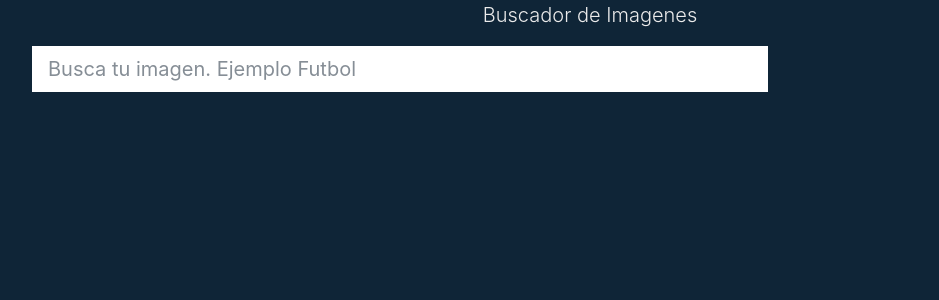
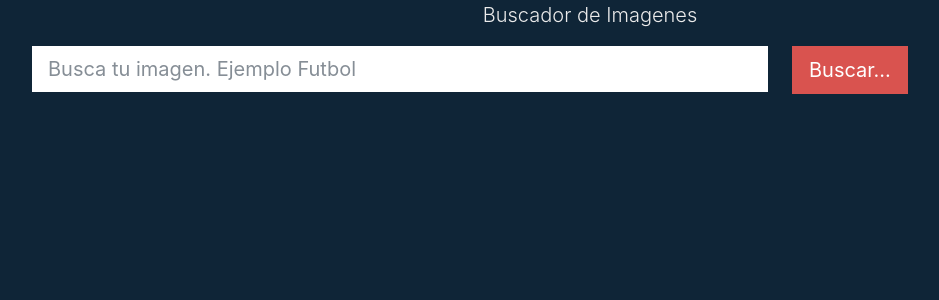
Before and after one commit to alexpizarro3/imagesearch, a React (Create React App) app: page / in a window 1280 px wide. Shown: the top 300 px of the page, without its empty margins (50-989 px from the left). Built offline with nearby package versions, Linux system fonts and the light colour scheme.

Commit message:
BottonAdded

```diff
--- a/src/App.js
+++ b/src/App.js
@@ -1,16 +1,21 @@
+import React, { Component } from 'react';
 import Buscador from "./componentes/Buscador";
 
+class App extends Component {
 
-function App() {
+  render() {
     return (
       <div className="app container">
         <div className="jumbotron">
           <p className="lead text-center">Buscador de Imagenes</p>
 
-        <Buscador />
+          <Buscador
+            mensaje="Buscador..."
+          />
         </div>
       </div>
     );
   }
+}
 
 export default App;
--- a/src/componentes/Buscador.js
+++ b/src/componentes/Buscador.js
@@ -1,15 +1,25 @@
 import React, { Component } from 'react';
 
 class Buscador extends Component {
-
+    busquedaRef = React.createRef();
+    obtenerDatos = (e) => {
+        e.preventDefault();
+        console.log(this.busquedaRef.current.value);
+    }
     render() {
         return (
-            <form>
+            <form onSubmit={this.obtenerDatos}>
                 <div className='row'>
                     <div className='form-group col-md-8'>
-                        <input type="text" className='form-control form-control-lg'
+                        <input ref={this.busquedaRef} type="text" className='form-control form-control-lg'
                         placeholder='Busca tu imagen. Ejemplo Futbol'/>
                     </div>
+
+                    <div className='form-group col-md-4'>
+                        <input type="submit" className='btn btn-lg btn-danger btn-block'
+                        value="Buscar..." />
+                    </div>
+
                 </div>
             </form>
          );
```
Lines whose indentation alone changed are shown as unchanged.
